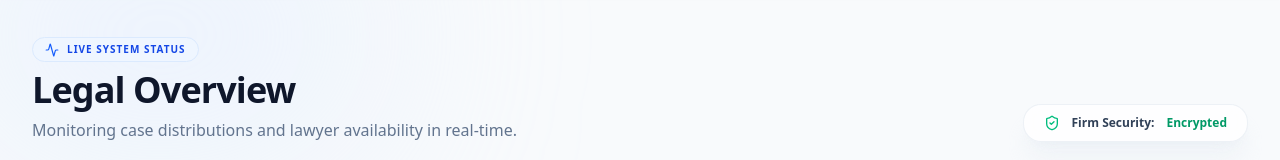
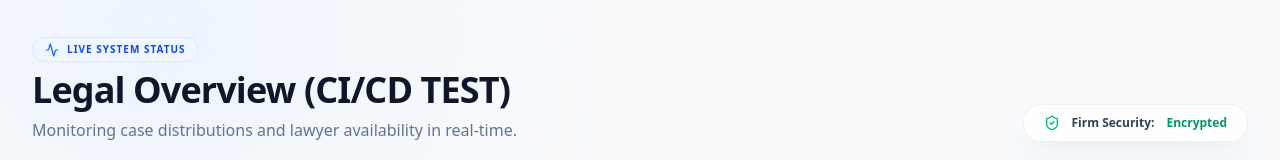
Before and after one commit to deeptibadlani230533/legal-intake-system, a React (Vite) app in the folder Legal app with react/legal-app/: page /dashboard in a window 1280 px wide. Shown: the part 132-292 px from the top of the page. Built offline with nearby package versions, Linux system fonts and the light colour scheme; no server answers; sample sign-in values are in the browser's storage.

Commit message:
CI/CD UI verification test

```diff
--- a/Legal app with react/legal-app/src/pages/Dashboard.jsx
+++ b/Legal app with react/legal-app/src/pages/Dashboard.jsx
@@ -59,7 +59,7 @@ export default function Dashboard() {
                <Activity className="w-3.5 h-3.5 text-blue-600" />
                <span className="text-[10px] font-bold uppercase tracking-widest text-blue-700">Live System Status</span>
             </div>
-            <h1 className="text-4xl font-extrabold tracking-tight text-slate-900">Legal Overview</h1>
+            <h1 className="text-4xl font-extrabold tracking-tight text-slate-900">Legal Overview (CI/CD TEST)</h1>
             <p className="text-slate-500 font-medium">Monitoring case distributions and lawyer availability in real-time.</p>
           </div>
           <div className="flex items-center gap-3 bg-white/80 backdrop-blur-md text-slate-700 px-5 py-2.5 rounded-2xl text-xs font-bold border border-slate-200/60 shadow-xl shadow-slate-200/40">
```
